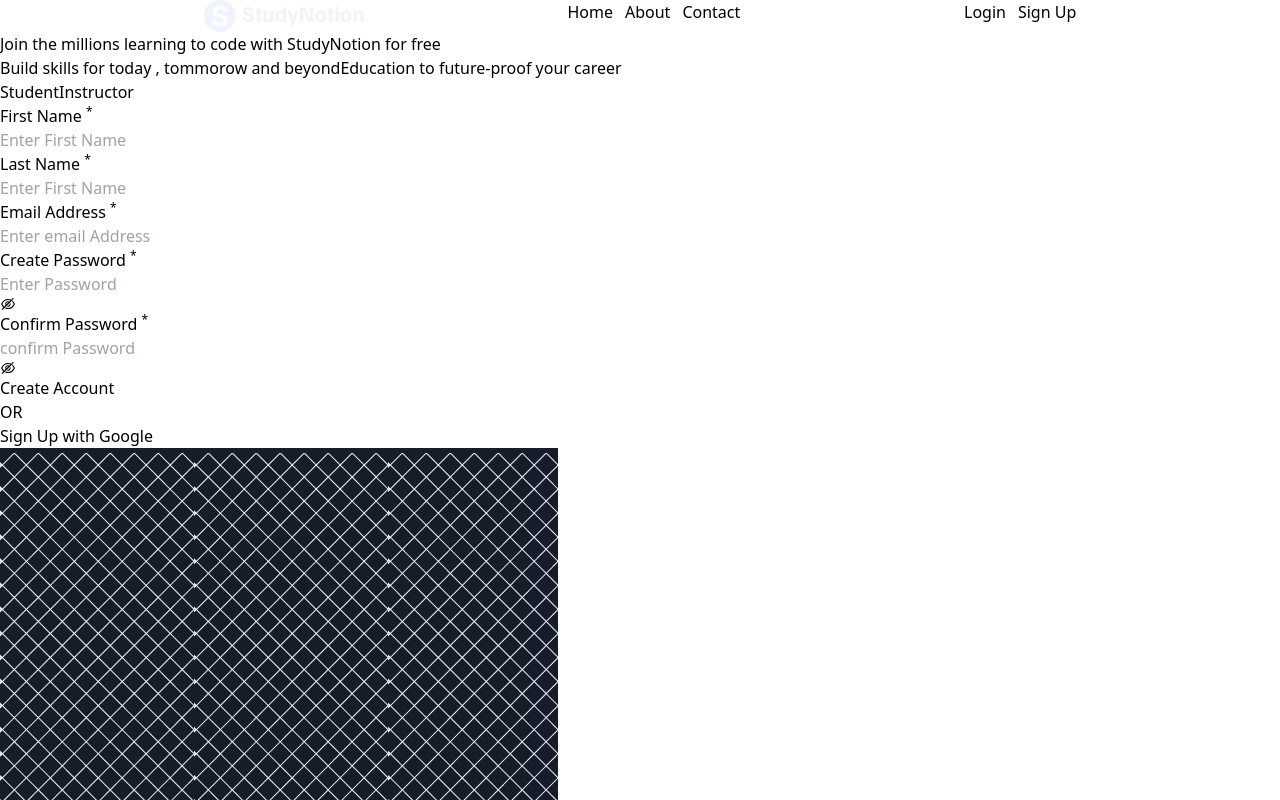
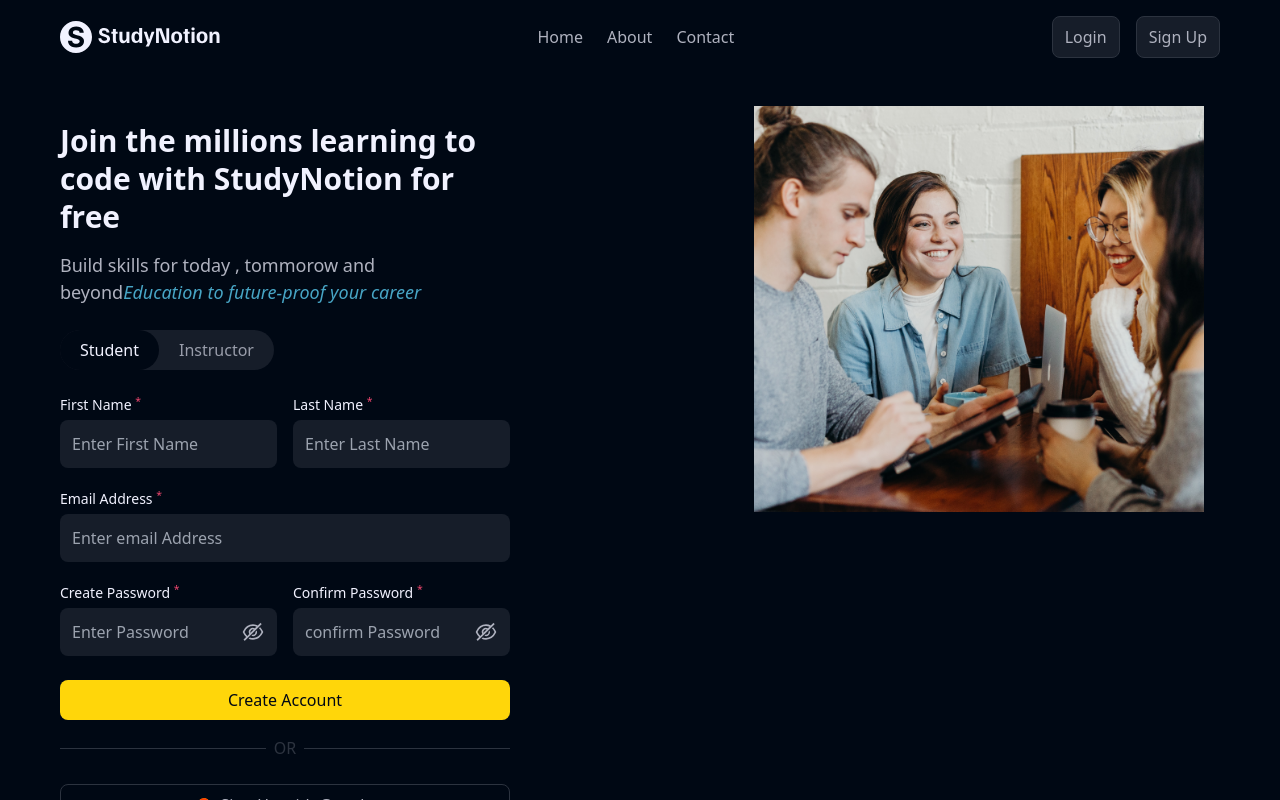
Before and after one commit to Akshat-Kumar-work/router-navbar, a React (Create React App) app: page /signup in a window 1280 px wide. Shown: the top 800 px of the page. Built offline with nearby package versions, Linux system fonts and the light colour scheme.

Commit message:
commiting on 31 march 23

```diff
--- a/src/App.js
+++ b/src/App.js
@@ -1,4 +1,4 @@
-
+import PrivateRoute from "./components/PrivateRoute";
 import { Route, Routes } from "react-router-dom";
 import NavBar from "./components/NavBar";
 import Home from "./pages/Home";
@@ -14,14 +14,14 @@
   const [isLoggedIn,setIsLoggedIn] = useState(false);
 
   return (
-    <div>
+    <div className="w-screen h-screen bg-richblack-900 flex flex-col">
           <NavBar isLoggedIn={isLoggedIn} setIsLoggedIn={setIsLoggedIn}></NavBar>
 
           <Routes>
             <Route path="/" element={<Home/>}/>
             <Route path="/login" element={<Login setIsLoggedIn={setIsLoggedIn} />}/>
             <Route path="/signup" element={<Signup setIsLoggedIn={setIsLoggedIn}/>}/>
-            <Route path="/dashboard" element={<Dashboard/>}/>
+            <Route path="/dashboard" element={ <PrivateRoute isLoggedIn={isLoggedIn}><Dashboard/></PrivateRoute>}/>
             <Route path="/about" element={<About></About>}/>
             <Route path="/contact" element={<Contact></Contact>}/>
           </Routes>
--- a/src/components/Loginform.js
+++ b/src/components/Loginform.js
@@ -32,24 +32,32 @@
 
     return(
         <div>
-        <form onSubmit={submitHandler}>
+        <form  className="flex flex-col w-full gap-y-4 mt-6"
+        onSubmit={submitHandler}>
 
 
-            <label > <p>Email Address <sup>*</sup> </p>
-            <input required type="email" value={formData.email} onChange={changeHandler} placeholder="Enter email id" name="email"></input>
+            <label className='w-full' >
+     <p className='text-[0.875rem] text-richblack-5 mb-1 leading-[1.375rem]'
+     >Email Address <sup className='text-pink-200'>*</sup> </p>
+
+            <input required type="email" value={formData.email} onChange={changeHandler} placeholder="Enter email id" name="email"
+            className='bg-richblack-800 rounded-[0.5rem] text-richblack-5 w-full p-[12px]'></input>
             </label>
 
 
-            <label > <p>Password <sup>*</sup> </p>
-            <input required type={showPassword ? ("text"):("password")} value={formData.password} onChange={changeHandler} placeholder="Enter Password" name="password"></input>
+            <label  className='w-full relative'>
+            <p className='text-[0.875rem] text-richblack-5 mb-1 leading-[1.375rem]'>Password <sup className='text-pink-200'>*</sup> </p>
+            <input required type={showPassword ? ("text"):("password")} value={formData.password} onChange={changeHandler} placeholder="Enter Password" name="password"
+            className='bg-richblack-800 rounded-[0.5rem] text-richblack-5 w-full p-[12px]'></input>
 
-            <span onClick={ ()=>setShowPassword( (prev)=> !prev)}>
-                {showPassword ? (<AiOutlineEye></AiOutlineEye>) : (<AiOutlineEyeInvisible></AiOutlineEyeInvisible>)}
+            <span className='absolute right-3 top-[38px] cursor-pointer'
+             onClick={ ()=>setShowPassword( (prev)=> !prev)}>
+                {showPassword ? (<AiOutlineEye fontSize={24} fill='#AFB2BF'></AiOutlineEye>) : (<AiOutlineEyeInvisible fontSize={24} fill='#AFB2BF'></AiOutlineEyeInvisible>)}
             </span>
 
 
             <Link to="#">
-                <p>
+                <p className='text-xs mt-1 text-blue-100 max-w-max ml-auto'>
                     Forgot Password
                 </p>
             </Link>
@@ -57,7 +65,7 @@
 
             </label>
 
-            <button>
+            <button className='bg-yellow-50 rounded-[8px] font-medium text-richblack-900 px-[12px] py-[8px] mt-6'>
                 Sign In
             </button>
 
--- a/src/components/NavBar.js
+++ b/src/components/NavBar.js
@@ -9,48 +9,54 @@
  let setIsLoggedIn = props.setIsLoggedIn;
 
 return(
-    <div className=" flex  justify-evenly">
+    <div className='flex justify-between items-center w-11/12 max-w-[1160px] py-4 mx-auto'>
 
         <Link to="/">
             <img src={logo} width={160} height={32} loading="lazy"></img>
         </Link>
 
-        <nav className="flex gap-3" >
-            <ul  >
+        <nav  >
+            <ul className='text-richblack-100 flex gap-x-6' >
                 <li> <Link to="/" >Home</Link></li>
-            </ul>
 
-            <ul>
+
+
                 <li> <Link to="/about" >About</Link></li>
-            </ul>
 
-            <ul>
+
+
                 <li> <Link to="/contact" >Contact</Link></li>
             </ul>
         </nav>
 
         {/* Login-signup-logout-dashboard btn */}
-        <div className=" flex gap-3 ml-5">
+        <div className=" flex items-center gap-x-4  ">
              {!isLoggedIn &&
-                <Link to="/login"><button >Login</button></Link>
+                <Link to="/login"><button className='bg-richblack-800 text-richblack-100 py-[8px]
+                    px-[12px] rounded-[8px] border border-richblack-700'
+                 >Login</button></Link>
 
              }
 
 
 
             {!isLoggedIn &&
-                <Link to="/signup"><button>Sign Up</button></Link>
+                <Link to="/signup"><button  className='bg-richblack-800 text-richblack-100 py-[8px]
+                    px-[12px] rounded-[8px] border border-richblack-700'
+                >Sign Up</button></Link>
 
             }
 
             {isLoggedIn &&
                 <Link to="/"><button onClick={()=> {setIsLoggedIn(false); toast.success("Logged out") } }
-                >Logout</button></Link>
+                className='bg-richblack-800 text-richblack-100 py-[8px]
+                    px-[12px] rounded-[8px] border border-richblack-700' >Logout</button></Link>
 
             }
 
             { isLoggedIn &&
-                <Link to="/dashboard"><button>Dashboard</button></Link>
+                <Link to="/dashboard"><button  className='bg-richblack-800 text-richblack-100 py-[8px]
+                    px-[12px] rounded-[8px] border border-richblack-700'>Dashboard</button></Link>
 
             }
         </div>
--- /dev/null
+++ b/src/components/PrivateRoute.js
@@ -0,0 +1,14 @@
+import {  Navigate } from "react-router-dom";
+
+function PrivateRoute(props){
+
+    if(props.isLoggedIn){
+        return props.children;
+    }
+    else{
+        return <Navigate to="/login"></Navigate>
+    }
+
+}
+
+export default PrivateRoute;
--- a/src/components/Signform.js
+++ b/src/components/Signform.js
@@ -7,7 +7,7 @@
 
     const [showPassword , setShowPassword] = useState(false);
     const [showpassword , setShowpassword] = useState(false);
-
+    const [accType , setAccType] = useState("student");
     const[formData , setFormData] = useState(
         {
             firstName:"",
@@ -37,60 +37,79 @@
 
     }
 
+
+
     return(
         <div>
 
-            <div>
-                <button>
+            <div className=" flex bg-richblack-800 gap-z-1 my-6 rounded-full max-w-max">
+
+                <button onClick={()=>{
+                   return setAccType("student");
+                }} className={`${accType==="student"?(" bg-richblack-900 text-richblack-5 "):("bg-transparent text-richblack-200")}
+                py-2 px-5 rounded-full transition-all duration-100`}>
                     Student
                 </button>
-                <button>
+                <button onClick={()=>{
+                  return  setAccType("instructor")}}
+                     className={`${accType==="instructor"?(" bg-richblack-900 text-richblack-5 "):("bg-transparent text-richblack-200")}
+                py-2 px-5 rounded-full transition-all duration-100`}>
                     Instructor
                 </button>
             </div>
 
-            <form onSubmit={submitHandler}>
+            <form onSubmit={submitHandler} >
 
 
                 {/* first name and last name */}
-                <div>
-                <label >
-                    <p>First Name <sup>*</sup></p>
-                    <input type="text" required name="firstName" value={formData.firstName} onChange={changeHandler} placeholder="Enter First Name"  ></input>
+                <div className='flex gap-x-4 mt-[20px]'>
+                <label className='w-full'>
+                    <p className='text-[0.875rem] text-richblack-5 mb-1 leading-[1.375rem]'>First Name <sup className='text-pink-200'>*</sup></p>
+                    <input type="text" required name="firstName" value={formData.firstName} onChange={changeHandler} placeholder="Enter First Name"
+                    className='bg-richblack-800 rounded-[0.5rem] text-richblack-5 w-full p-[12px]' ></input>
                 </label>
 
-                <label >
-                    <p>Last Name <sup>*</sup></p>
-                    <input type="text" required name="lastName" value={formData.lastName} onChange={changeHandler} placeholder="Enter First Name" ></input>
+                <label className='w-full'>
+                    <p className='text-[0.875rem] text-richblack-5 mb-1 leading-[1.375rem]'>Last Name <sup className='text-pink-200'>*</sup></p>
+                    <input type="text" required name="lastName" value={formData.lastName} onChange={changeHandler} placeholder="Enter Last Name"
+                    className='bg-richblack-800 rounded-[0.5rem] text-richblack-5 w-full p-[12px]'></input>
                 </label>
                 </div>
 
                 {/* email Address */}
-                <label > <p>Email Address <sup>*</sup> </p>
-                 <input required type="email" value={formData.email} onChange={changeHandler} placeholder="Enter email Address" name="email"></input>
+                <div className='mt-[20px]'>
+                <label className='w-full mt-[20px]' > <p className='text-[0.875rem] text-richblack-5 mb-1 leading-[1.375rem]'>Email Address <sup className='text-pink-200'>*</sup> </p>
+                 <input required type="email" value={formData.email} onChange={changeHandler} placeholder="Enter email Address" name="email"
+                 className='bg-richblack-800 rounded-[0.5rem] text-richblack-5 w-full p-[12px]'></input>
                 </label>
+                </div>
+
 
                 {/* create pasword and confirm password */}
-                <div>
+                <div className='w-full flex gap-x-4 mt-[20px]'>
 
-                <label > <p>Create Password <sup>*</sup> </p>
-            <input required type={showPassword ? ("text"):("password")} value={formData.password} onChange={changeHandler} placeholder="Enter Password" name="password"></input>
-            <span onClick={ ()=>setShowPassword( (prev)=> !prev)}>
-                {showPassword ? (<AiOutlineEye></AiOutlineEye>) : (<AiOutlineEyeInvisible></AiOutlineEyeInvisible>)}
+                <label className='w-full relative' > <p className='text-[0.875rem] text-richblack-5 mb-1 leading-[1.375rem]'>Create Password <sup className='text-pink-200'>*</sup> </p>
+            <input required type={showPassword ? ("text"):("password")} value={formData.password} onChange={changeHandler} placeholder="Enter Password" name="password"
+             className='bg-richblack-800 rounded-[0.5rem] text-richblack-5 w-full p-[12px]'></input>
+            <span onClick={ ()=>setShowPassword( (prev)=> !prev)}
+            className='absolute right-3 top-[38px] cursor-pointer' >
+                {showPassword ? (<AiOutlineEye fontSize={24} fill='#AFB2BF'></AiOutlineEye>) : (<AiOutlineEyeInvisible fontSize={24} fill='#AFB2BF'></AiOutlineEyeInvisible>)}
             </span>
                 </label>
 
 
-                <label > <p>Confirm Password <sup>*</sup> </p>
-            <input required type={showpassword ? ("text"):("password")} value={formData.confirmPassword} onChange={changeHandler} placeholder="confirm Password" name="confirmPassword"></input>
-            <span onClick={ ()=>setShowpassword( (prev)=> !prev)}>
-                {showpassword ? (<AiOutlineEye></AiOutlineEye>) : (<AiOutlineEyeInvisible></AiOutlineEyeInvisible>)}
+                <label className='w-full relative' > <p className='text-[0.875rem] text-richblack-5 mb-1 leading-[1.375rem]'>Confirm Password <sup className='text-pink-200'>*</sup> </p>
+            <input required type={showpassword ? ("text"):("password")} value={formData.confirmPassword} onChange={changeHandler} placeholder="confirm Password" name="confirmPassword"
+             className='bg-richblack-800 rounded-[0.5rem] text-richblack-5 w-full p-[12px]'></input>
+            <span onClick={ ()=>setShowpassword( (prev)=> !prev)}
+            className='absolute right-3 top-[38px] cursor-pointer'>
+                {showpassword ? (<AiOutlineEye fontSize={24} fill='#AFB2BF'></AiOutlineEye>) : (<AiOutlineEyeInvisible fontSize={24} fill='#AFB2BF'></AiOutlineEyeInvisible>)}
             </span>
                 </label>
 
                 </div>
 
-                <button >
+                <button className=' w-full bg-yellow-50 rounded-[8px] font-medium text-richblack-900 px-[12px] py-[8px] mt-6'>
                     Create Account
                 </button>
             </form>
--- a/src/components/Template.js
+++ b/src/components/Template.js
@@ -1,34 +1,39 @@
 import frameImg from "../assets/frame.png"
 import Loginform from "./Loginform";
 import Signupform from "./Signform";
+import {FcGoogle} from "react-icons/fc"
 
 function Template (props){
 
     return(
-        <div>
+        <div  className='flex justify-between w-11/12 max-w-[1160px] py-12 mx-auto gap-x-12 gap-y-0'>
 
-                <div>
-                        <h1>{props.title}</h1>
+                <div className='w-11/12 max-w-[450px]'>
+                        <h1  className='text-richblack-5 font-semibold text-[1.875rem] leading-[2.375rem]'
+                        >{props.title}</h1>
 
-                        <p>
-                            <span>{props.desc1}</span>
-                            <span>{props.desc2}</span>
+                        <p className='text-[1.125rem] leading[1.625rem] mt-4'>
+                            <span className='text-richblack-100'>{props.desc1}</span>
+                            <span className='text-blue-100 italic'>{props.desc2}</span>
                         </p>
 
                         {props.formtype === "signup" ? (<Signupform setIsLoggedIn={props.setIsLoggedIn}/>) : (<Loginform setIsLoggedIn={props.setIsLoggedIn} />)}
 
-                        <div>
-                            <div></div>
-                            <p>OR</p>
-                            <div></div>
+                        <div  className='flex w-full items-center my-4 gap-x-2'>
+                            <div className='w-full h-[1px] bg-richblack-700'></div>
+                            <p className='text-richblack-700 font-medium leading[1.375rem]'>OR</p>
+                            <div className='w-full h-[1px] bg-richblack-700'></div>
                         </div>
 
-                        <button>Sign Up with Google</button>
+                        <button  className='w-full flex justify-center items-center rounded-[8px] font-medium text-richblack-100
+            border border-richblack-700 px-[12px] py-[8px] gap-x-2 mt-6 ' > <FcGoogle/> Sign Up with Google</button>
                 </div>
 
-                <div>
-                    <img src={frameImg} width={558} height={504} loading="lazy"></img>
-                    <img src={props.image} width={558} height={490} loading="lazy"></img>
+                <div className='relative w-11/12 max-w-[450px] '>
+                    <img src={frameImg} width={558} height={504} loading="lazy"
+                    className='relative w-11/12 max-w-[450px] '></img>
+                    <img src={props.image} width={558} height={490} loading="lazy"
+                     className='absolute -top-4 right-4'></img>
                 </div>
 
         </div>
--- a/src/index.css
+++ b/src/index.css
@@ -1,3 +1,8 @@
 @tailwind base;
 @tailwind components;
 @tailwind utilities;
+
+html,
+body {
+    overflow-x: hidden;
+}
--- a/src/pages/Contact.js
+++ b/src/pages/Contact.js
@@ -1,9 +1,9 @@
 function Contact(){
     return(
         <div>
-            <div className=" flex justify-center items-center">
+            <div className=" flex justify-center items-center w-screen h-screen text-[1.5rem] text-richblack-5">
 
-                Mail Me
+                akshat.kumar.contact@gmail.com
 
             </div>
         </div>
--- a/src/pages/Dashboard.js
+++ b/src/pages/Dashboard.js
@@ -1,7 +1,7 @@
 function Dashboard (){
 
 return(
-    <div className=" flex justify-center items-center">
+    <div className=" flex justify-center items-center w-screen h-screen text-[2rem] text-richblack-5">
         Welcome to StudyNotion
     </div>
 )
--- a/src/pages/Home.js
+++ b/src/pages/Home.js
@@ -1,6 +1,6 @@
 function Home (){
 return(
-    <div  className=" flex justify-center items-center">
+    <div  className=" flex justify-center items-center text-[2rem] text-richblack-5 w-screen h-screen">
         HOME
     </div>
 )
--- a/tailwind.config.js
+++ b/tailwind.config.js
@@ -4,7 +4,31 @@
     "./src/**/*.{js,jsx,ts,tsx}",
   ],
   theme: {
-    extend: {},
+    extend: {
+      fontFamily: {
+        inter: ["Inter", "sans-serif"],
+      },
+      colors: {
+        richblack: {
+          5: "#F1F2FF",
+          25: "#DBDDEA",
+          100: "#AFB2BF",
+          200: "#999DAA",
+          700: "#2C333F",
+          800: "#161D29",
+          900: "#000814",
+        },
+        blue: {
+          100: "#47A5C5",
+        },
+        pink: {
+          200: "#EF476F",
+        },
+        yellow: {
+          50: "#FFD60A",
+        },
+      },
+    },
   },
   plugins: [],
 }
```
Also changed, not shown: src/pages/About.js (+9 -2 lines).
